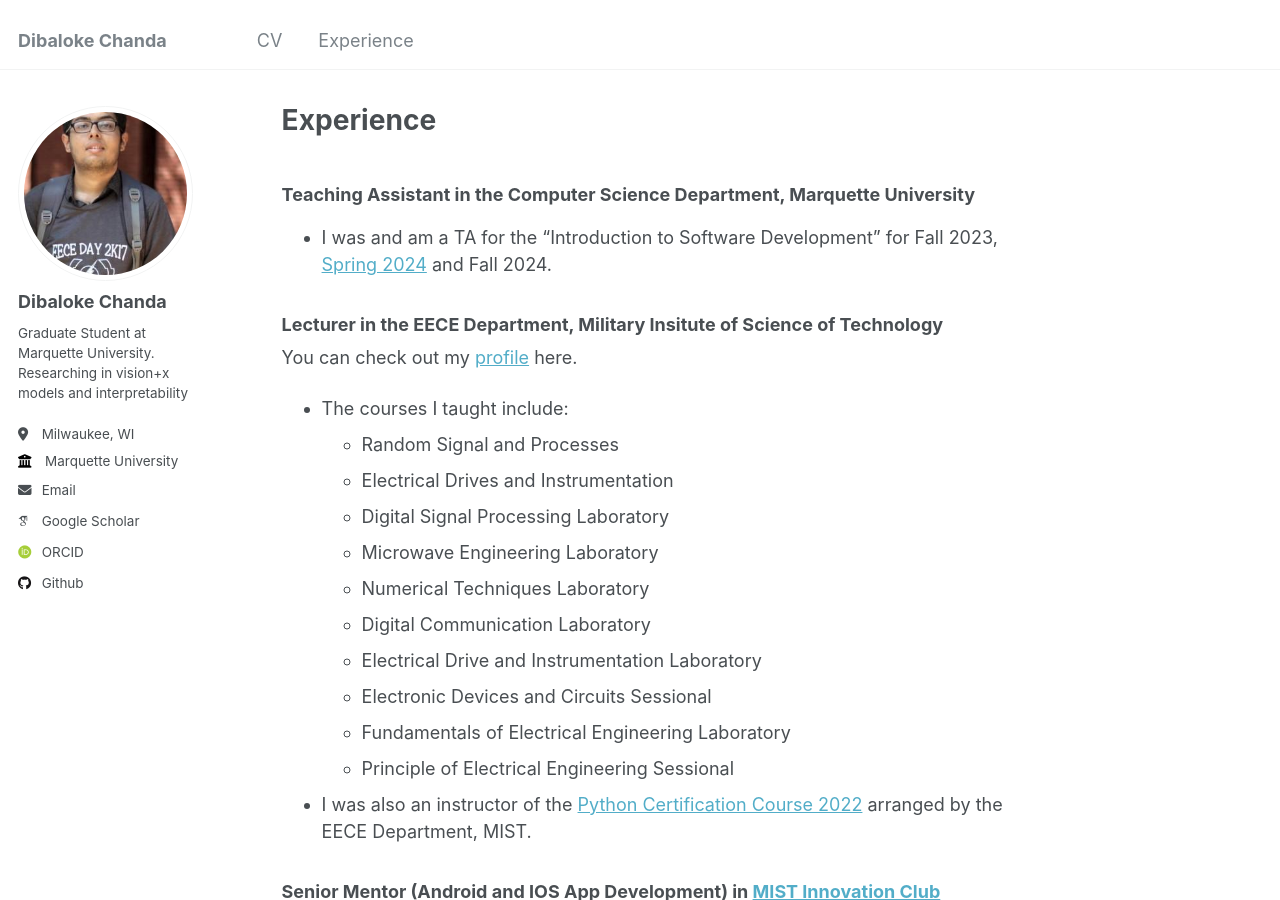
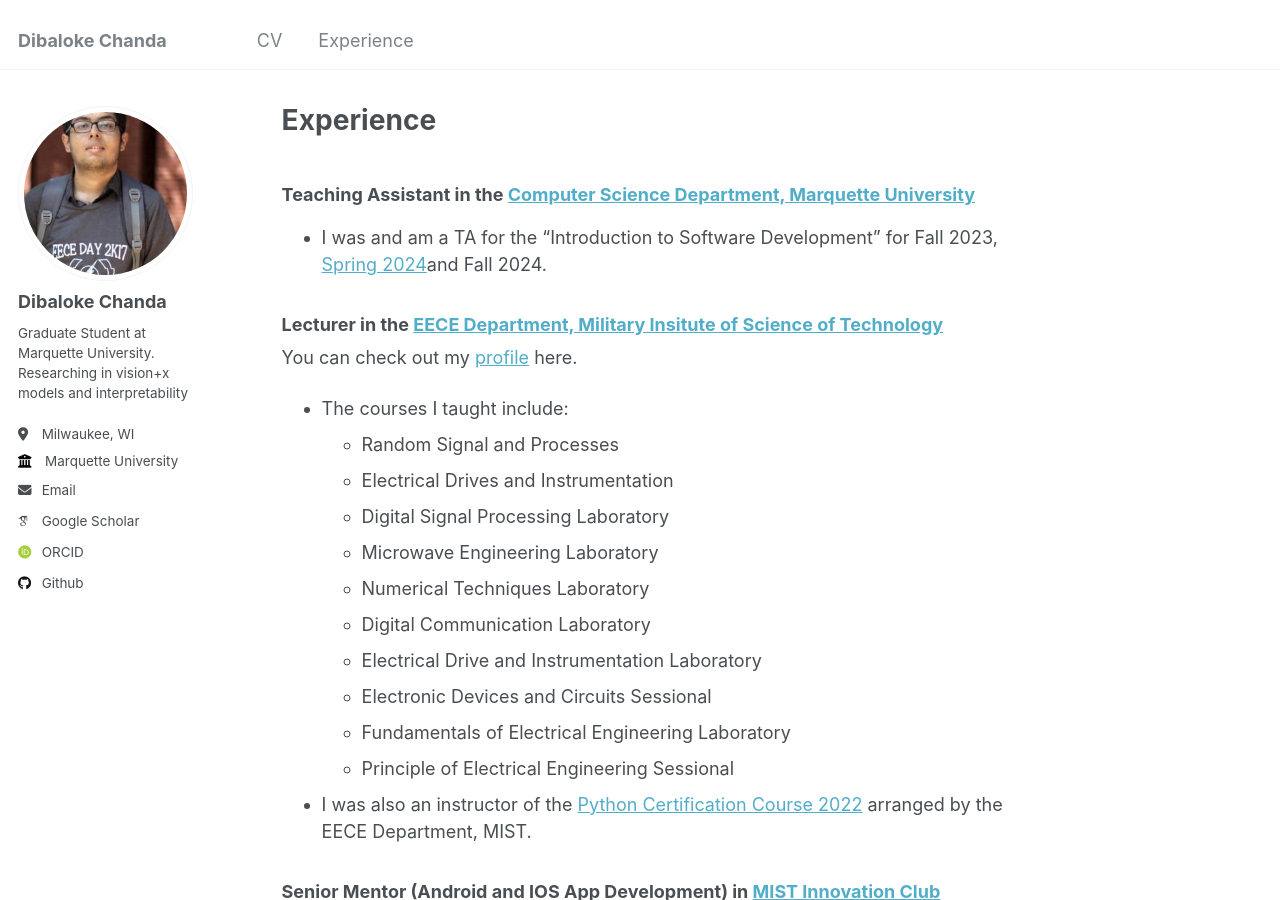
Before and after one commit to dibaloke/dibaloke.github.io, a Jekyll site: the page built from _pages/markdown.md, in a window 1280 px wide and 900 px high. Built offline with Jekyll 4.4.1, drawn with Linux system fonts in a browser that asks for light colours; some web fonts are replaced; part of the change alters nothing that is shown.

```diff
--- a/_pages/markdown.md
+++ b/_pages/markdown.md
@@ -6,10 +6,10 @@ redirect_from:
   - /md/
   - /markdown.html
 ---
-### Teaching Assistant in the Computer Science Department, Marquette University
--  I was and am a TA for the "Introduction to Software Development" for Fall 2023, [Spring 2024](https://www.marquette.edu/computer-science/teaching-research-assistant-assignments.php) and Fall 2024.
+### Teaching Assistant in the  <a href="https://www.marquette.edu/computer-science/" target="_blank">Computer Science Department, Marquette University</a>
+-  I was and am a TA for the "Introduction to Software Development" for Fall 2023, <a href="https://www.marquette.edu/computer-science/teaching-research-assistant-assignments.php" target="_blank">Spring 2024</a>and Fall 2024.
 
-### Lecturer in the EECE Department, Military Insitute of Science of Technology
+### Lecturer in the <a href="https://mist.ac.bd/department/eece" target="_blank">EECE Department, Military Insitute of Science of Technology </a>
 You can check out my <a href="https://mist.ac.bd/department/eece/facultyMembers/dibaloke_chanda-371" target="_blank">profile</a> here.
 - The courses I taught include:
   - Random Signal and Processes
```
